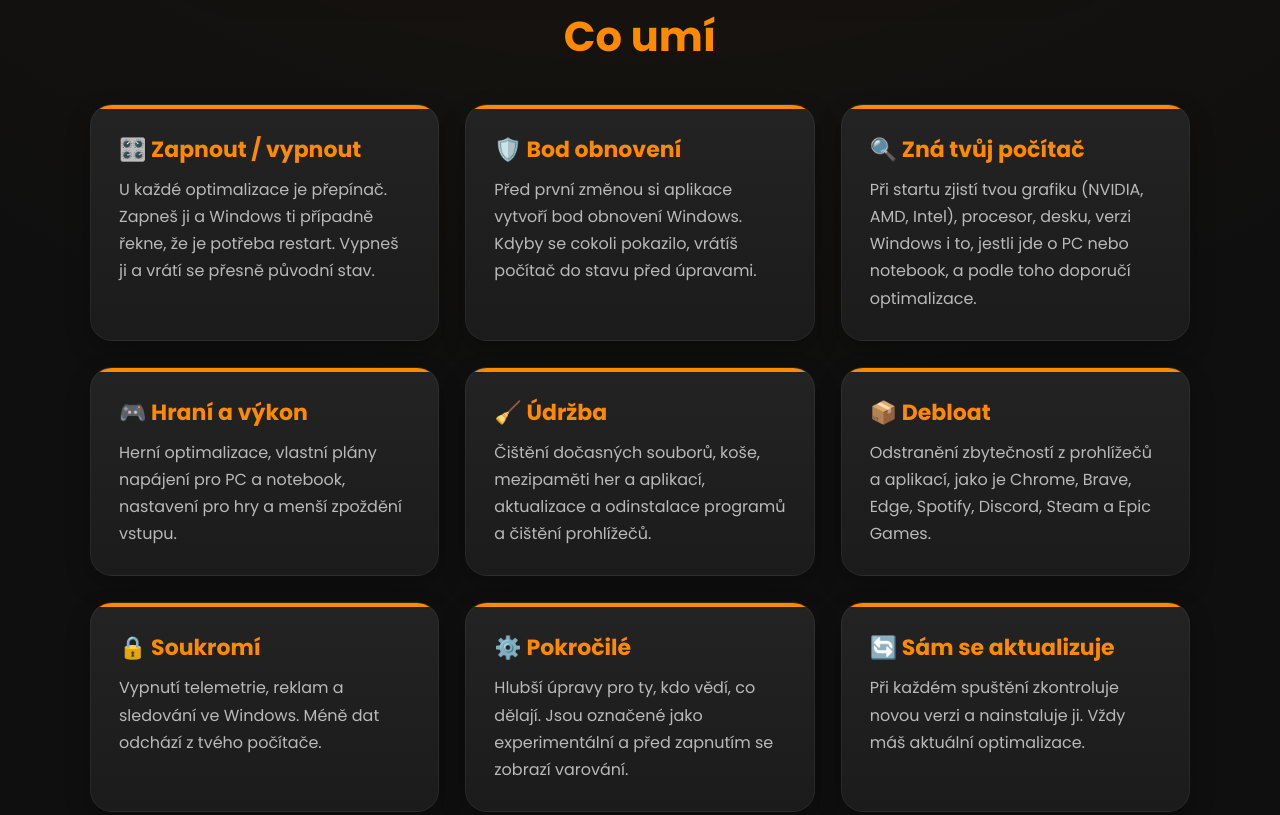
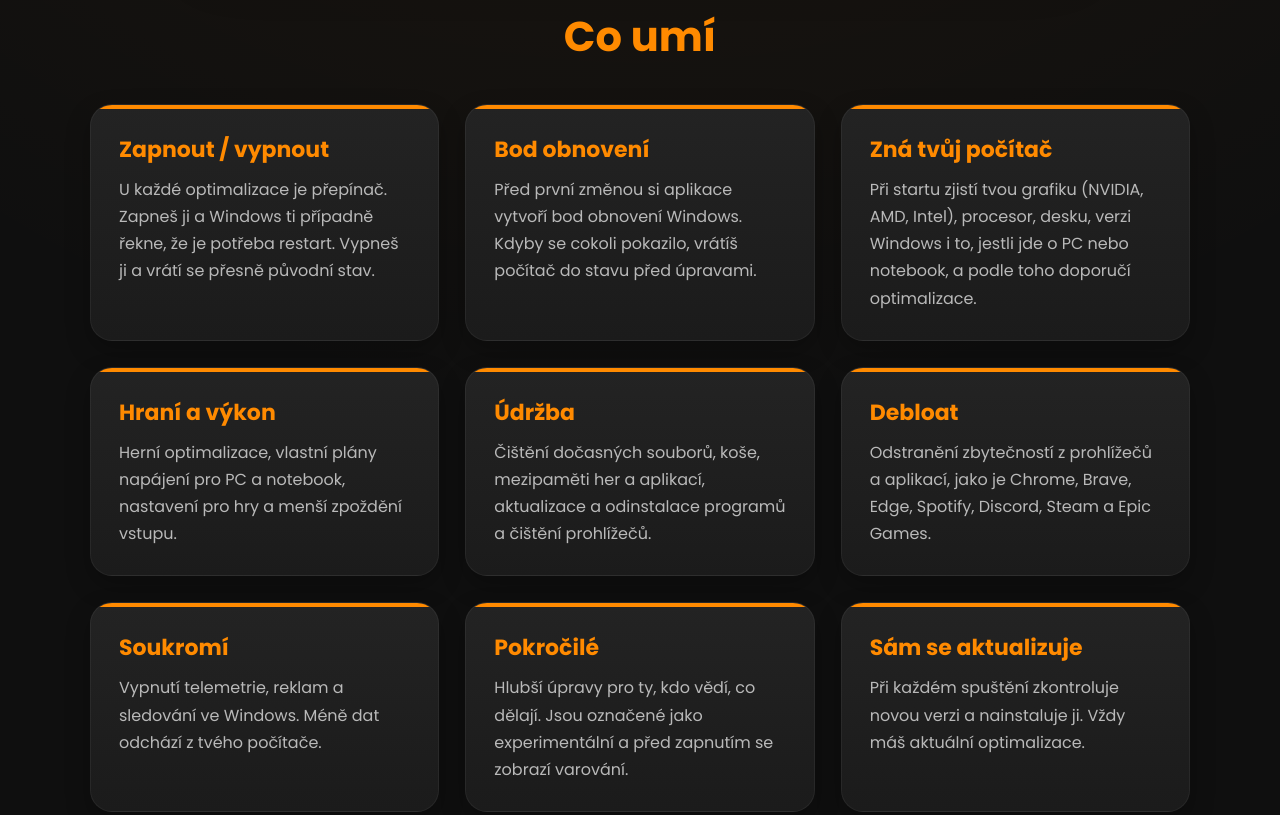
Before and after one commit to Gasbyn/gasbyn-website, a plain HTML site: page optimizer.html in a window 1280 px wide. Shown: the part 820-1635 px from the top of the page. Drawn offline with Linux system fonts and the light colour scheme.

Commit message:
Replace optimizer system emojis with custom SVG icons

```diff
--- a/optimizer.html
+++ b/optimizer.html
@@ -6,6 +6,7 @@
 <meta name="description" content="Gasbyn Optimizer 2.0 – program pro optimalizaci Windows s vracením změn, bodem obnovení a automatickými aktualizacemi. Ke stažení zdarma.">
 <title>Gasbyn Optimizer | Gasbyn</title>
 <link rel="stylesheet" href="css/style.css">
+<link rel="stylesheet" href="css/icons.css">
 <link rel="stylesheet" href="css/optimizer.css">
 <link rel="stylesheet" href="css/animations.css">
 <link rel="stylesheet" href="css/responsive.css">
@@ -33,7 +34,9 @@
 
 <main class="optimizer-page">
 <section class="optimizer-hero reveal">
-<div class="optimizer-icon">⚡</div>
+<div class="optimizer-icon">
+<svg viewBox="0 0 24 24" aria-hidden="true"><path fill="currentColor" d="M11 2 4 13h6l-1 9 9-13h-6l-1-7z"/></svg>
+</div>
 <h1>Gasbyn Optimizer 2.0</h1>
 <a id="optimizerDownload"
    class="optimizer-download"
@@ -57,15 +60,15 @@
 <section class="container optimizer-section">
 <h2 class="reveal">Co umí</h2>
 <div class="optimizer-grid">
-<div class="optimizer-card reveal delay-1"><h3>🎛️ Zapnout / vypnout</h3><p>U každé optimalizace je přepínač. Zapneš ji a Windows ti případně řekne, že je potřeba restart. Vypneš ji a vrátí se přesně původní stav.</p></div>
-<div class="optimizer-card reveal delay-2"><h3>🛡️ Bod obnovení</h3><p>Před první změnou si aplikace vytvoří bod obnovení Windows. Kdyby se cokoli pokazilo, vrátíš počítač do stavu před úpravami.</p></div>
-<div class="optimizer-card reveal delay-3"><h3>🔍 Zná tvůj počítač</h3><p>Při startu zjistí tvou grafiku (NVIDIA, AMD, Intel), procesor, desku, verzi Windows i to, jestli jde o PC nebo notebook, a podle toho doporučí optimalizace.</p></div>
-<div class="optimizer-card reveal delay-1"><h3>🎮 Hraní a výkon</h3><p>Herní optimalizace, vlastní plány napájení pro PC a notebook, nastavení pro hry a menší zpoždění vstupu.</p></div>
-<div class="optimizer-card reveal delay-2"><h3>🧹 Údržba</h3><p>Čištění dočasných souborů, koše, mezipaměti her a aplikací, aktualizace a odinstalace programů a čištění prohlížečů.</p></div>
-<div class="optimizer-card reveal delay-3"><h3>📦 Debloat</h3><p>Odstranění zbytečností z prohlížečů a aplikací, jako je Chrome, Brave, Edge, Spotify, Discord, Steam a Epic Games.</p></div>
-<div class="optimizer-card reveal delay-1"><h3>🔒 Soukromí</h3><p>Vypnutí telemetrie, reklam a sledování ve Windows. Méně dat odchází z tvého počítače.</p></div>
-<div class="optimizer-card reveal delay-2"><h3>⚙️ Pokročilé</h3><p>Hlubší úpravy pro ty, kdo vědí, co dělají. Jsou označené jako experimentální a před zapnutím se zobrazí varování.</p></div>
-<div class="optimizer-card reveal delay-3"><h3>🔄 Sám se aktualizuje</h3><p>Při každém spuštění zkontroluje novou verzi a nainstaluje ji. Vždy máš aktuální optimalizace.</p></div>
+<div class="optimizer-card reveal delay-1"><h3>Zapnout / vypnout</h3><p>U každé optimalizace je přepínač. Zapneš ji a Windows ti případně řekne, že je potřeba restart. Vypneš ji a vrátí se přesně původní stav.</p></div>
+<div class="optimizer-card reveal delay-2"><h3>Bod obnovení</h3><p>Před první změnou si aplikace vytvoří bod obnovení Windows. Kdyby se cokoli pokazilo, vrátíš počítač do stavu před úpravami.</p></div>
+<div class="optimizer-card reveal delay-3"><h3>Zná tvůj počítač</h3><p>Při startu zjistí tvou grafiku (NVIDIA, AMD, Intel), procesor, desku, verzi Windows i to, jestli jde o PC nebo notebook, a podle toho doporučí optimalizace.</p></div>
+<div class="optimizer-card reveal delay-1"><h3>Hraní a výkon</h3><p>Herní optimalizace, vlastní plány napájení pro PC a notebook, nastavení pro hry a menší zpoždění vstupu.</p></div>
+<div class="optimizer-card reveal delay-2"><h3>Údržba</h3><p>Čištění dočasných souborů, koše, mezipaměti her a aplikací, aktualizace a odinstalace programů a čištění prohlížečů.</p></div>
+<div class="optimizer-card reveal delay-3"><h3>Debloat</h3><p>Odstranění zbytečností z prohlížečů a aplikací, jako je Chrome, Brave, Edge, Spotify, Discord, Steam a Epic Games.</p></div>
+<div class="optimizer-card reveal delay-1"><h3>Soukromí</h3><p>Vypnutí telemetrie, reklam a sledování ve Windows. Méně dat odchází z tvého počítače.</p></div>
+<div class="optimizer-card reveal delay-2"><h3>Pokročilé</h3><p>Hlubší úpravy pro ty, kdo vědí, co dělají. Jsou označené jako experimentální a před zapnutím se zobrazí varování.</p></div>
+<div class="optimizer-card reveal delay-3"><h3>Sám se aktualizuje</h3><p>Při každém spuštění zkontroluje novou verzi a nainstaluje ji. Vždy máš aktuální optimalizace.</p></div>
 </div>
 </section>
 
@@ -90,7 +93,9 @@
 <section class="container optimizer-section">
 <h2 class="reveal">Video Tutorial</h2>
 <div class="optimizer-video reveal delay-1">
-<div class="optimizer-video-icon">🎬</div>
+<div class="optimizer-video-icon">
+<svg viewBox="0 0 24 24" aria-hidden="true"><path fill="currentColor" d="M17 10.5V7a2 2 0 0 0-2-2H5a2 2 0 0 0-2 2v10a2 2 0 0 0 2 2h10a2 2 0 0 0 2-2v-3.5l4 4v-11l-4 4z"/></svg>
+</div>
 <h3>Již brzy</h3>
 <p>Krok za krokem ukážu, jak Gasbyn Optimizer nainstalovat a používat.</p>
 </div>
```
